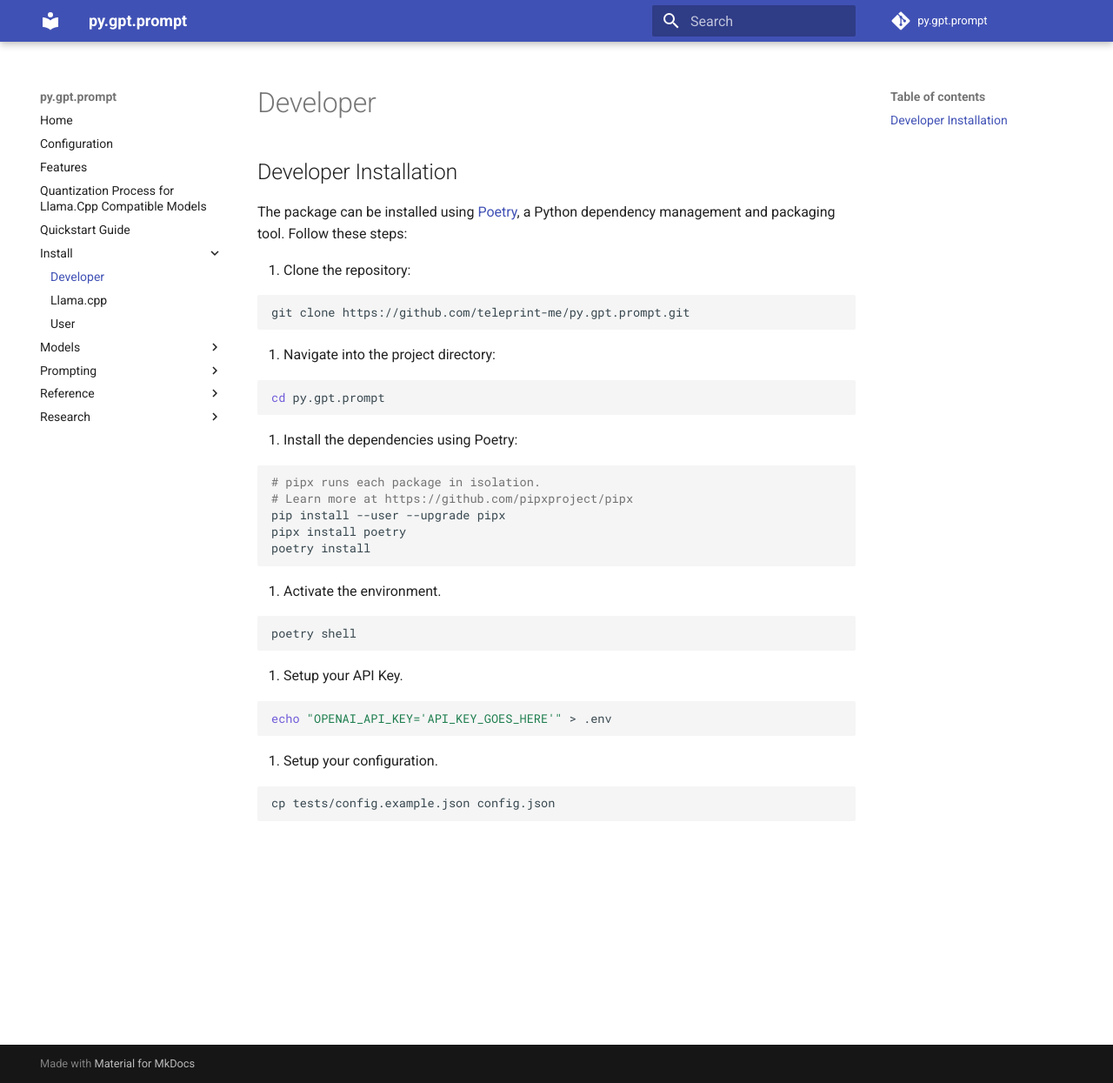
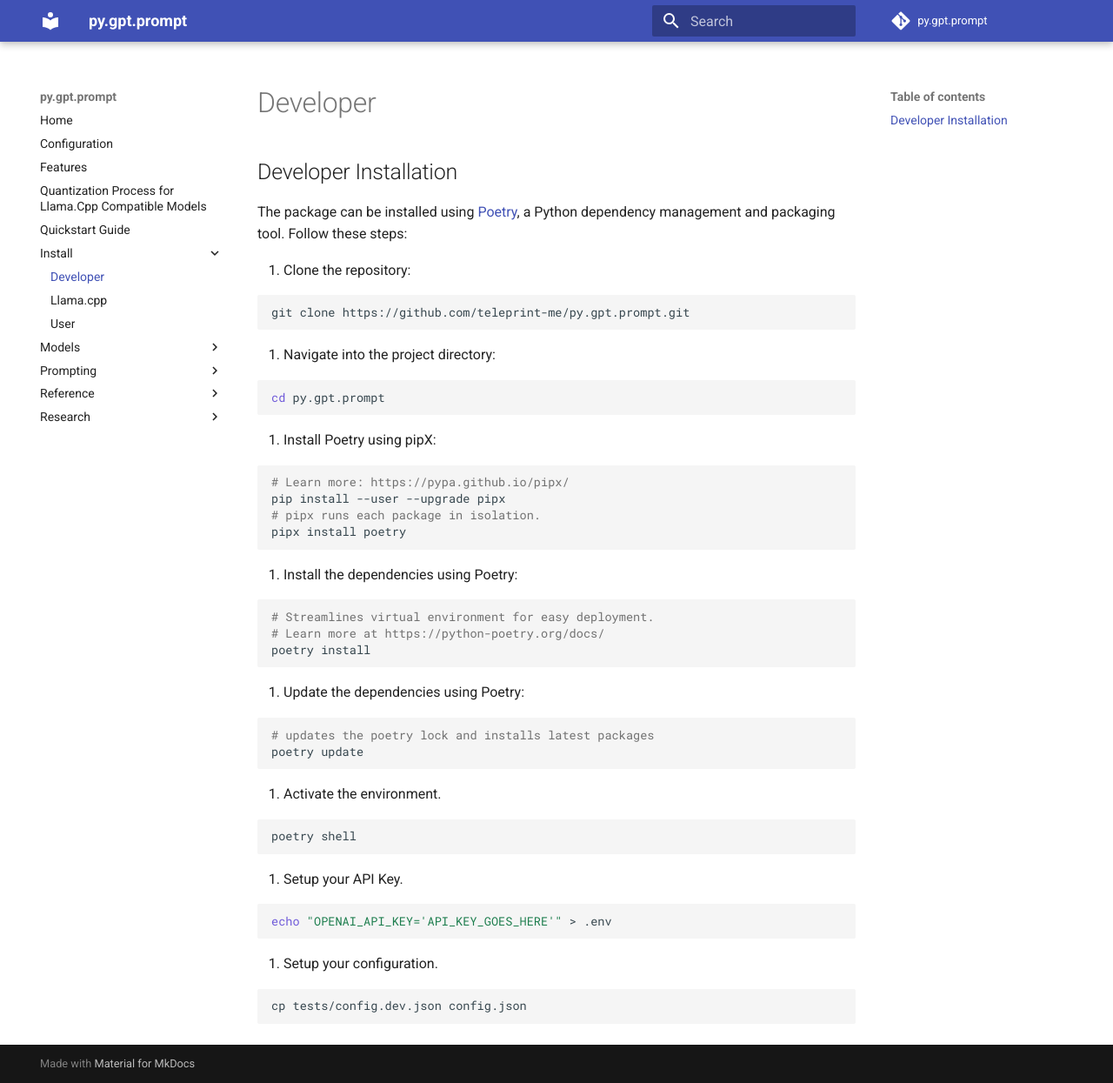
Before and after one commit to teleprint-me/py.gpt.prompt, an MkDocs documentation site: the page built from docs/install/developer.md, in a window 1280 px wide and 1245 px high. Shown: the whole window at 87% size. Built offline with MkDocs 1.6.1 and Material for MkDocs 9.7.7, drawn with Linux system fonts in a browser that asks for light colours; comment, search, counter and statistics services are not loaded.

Commit message:
docs: Update developer installation guide
- Updated installation steps to use pipx to install Poetry.
- Added information on updating dependencies using Poetry.
- Updated the configuration setup command.

This commit updates the developer installation guide in `developer.md` to provide more detailed and up-to-date instructions.

````diff
--- a/docs/install/developer.md
+++ b/docs/install/developer.md
@@ -15,14 +15,28 @@
    cd py.gpt.prompt
    ```
 
+3. Install Poetry using pipX:
+
+   ```sh
+   # Learn more: https://pypa.github.io/pipx/
+   pip install --user --upgrade pipx
+   # pipx runs each package in isolation.
+   pipx install poetry
+   ```
+
 3. Install the dependencies using Poetry:
 
    ```sh
-   # pipx runs each package in isolation.
-   # Learn more at https://github.com/pipxproject/pipx
-   pip install --user --upgrade pipx
-   pipx install poetry
+   # Streamlines virtual environment for easy deployment.
+   # Learn more at https://python-poetry.org/docs/
    poetry install
+   ```
+
+4. Update the dependencies using Poetry:
+
+   ```sh
+   # updates the poetry lock and installs latest packages
+   poetry update
    ```
 
 4. Activate the environment.
@@ -40,5 +54,5 @@
 6. Setup your configuration.
 
    ```sh
-   cp tests/config.example.json config.json
+   cp tests/config.dev.json config.json
    ```
````
